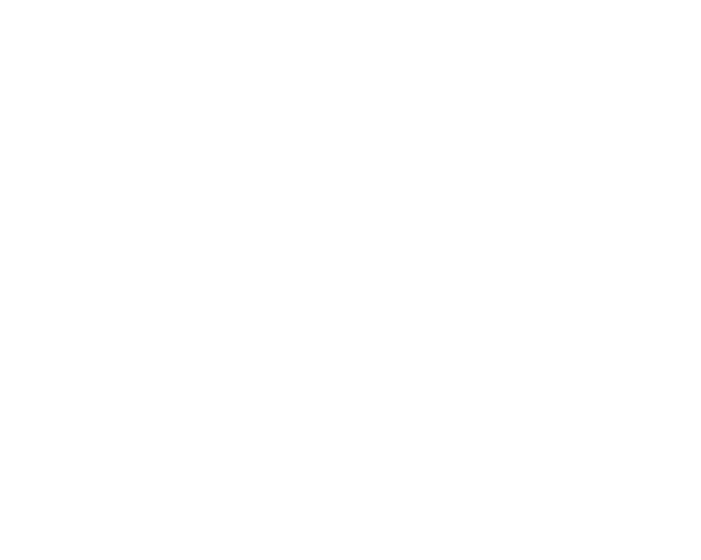
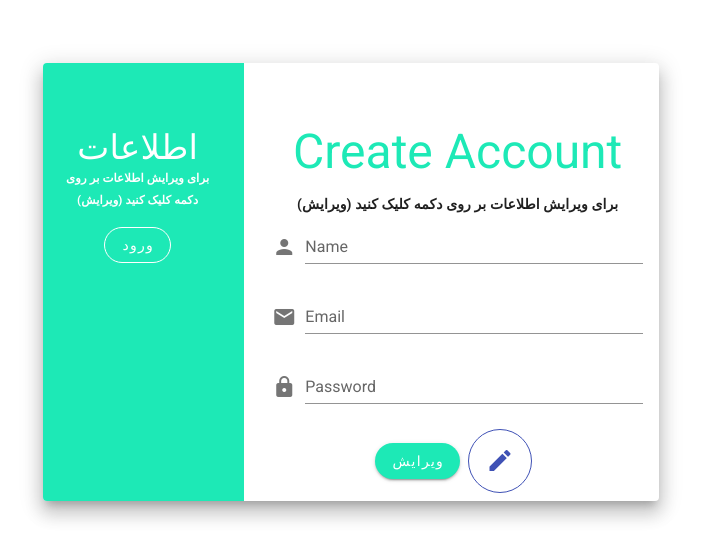
Before and after one commit to mitraKhm/vueLogin, a Vue app: page /#/profile in a window 1280 px wide. Shown: the part 118-678 px from the top of the page, without its empty margins (289-990 px from the left). Built offline with nearby package versions, Linux system fonts and the light colour scheme.

Commit message:
delete some element in profile page

```diff
--- a/src/router/Routes/routes.js
+++ b/src/router/Routes/routes.js
@@ -1,6 +1,6 @@
 import Home from "../../views/Home.vue"
 import Profile from '../../views/Profile.vue'
-
+import About from "../../views/About.vue"
 
 export const Routes = [
     {
@@ -11,7 +11,12 @@
     {
         path: '/profile',
         name: 'profile',
+        component: Profile
+    },
+    {
+        path: '/about',
+        name: 'about',
+        component: About
+    },
 
-        component: Profile
-    }
 ]
--- a/src/views/About.vue
+++ b/src/views/About.vue
@@ -1,5 +1,3 @@
 <template>
-  <div class="about">
-    <h1>This is an about page</h1>
-  </div>
+ <div>test </div>
 </template>
--- a/src/views/Profile.vue
+++ b/src/views/Profile.vue
@@ -1,37 +1,39 @@
 <template>
-  <v-window-item >
-      <h1></h1>
+  <v-app id="inspire">
+    <v-content>
+      <v-container class="fill-height " fluid>
+        <v-row justify="center">
+          <v-col cols="12" sm="6" md="6">
+            <v-card class="elevation-12 " justify="center">
+              <v-window>
+                <v-window-item>
+
                   <v-row class="fill-height">
                     <v-col cols="12" md="4" class="teal accent-3">
                       <v-card-text class="white--text mt-12">
-          <h1 class="text-center display-1">Welcome Back!</h1>
+                        <h1 class="text-center display-1">اطلاعات</h1>
                         <h5 class="text-center">
-            To Keep connected with us please login with your personnel info
+                         برای ویرایش اطلاعات بر روی دکمه  کلیک کنید
+                         (ویرایش)
                         </h5>
                       </v-card-text>
                       <div class="text-center">
-          <v-btn rounded outlined dark >Sign in</v-btn>
+                        <v-btn rounded outlined dark> ورود  </v-btn>
                       </div>
                     </v-col>
 
                     <v-col cols="12" md="8">
                       <v-card-text class="mt-12">
-          <h1 class="text-center display-2 teal--text text--accent-3">
+                        <h1
+                          class="text-center display-2 teal--text text--accent-3"
+                        >
                           Create Account
                         </h1>
-          <div class="text-center mt-4">
-            <v-btn class="mx-2" fab color="black" outlined>
-              <v-icon>fab fa-facebook-f</v-icon>
-            </v-btn>
 
-            <v-btn class="mx-2" fab color="black" outlined>
-              <v-icon>fab fa-google-plus-g</v-icon>
-            </v-btn>
-            <v-btn class="mx-2" fab color="black" outlined>
-              <v-icon>fab fa-linkedin-in</v-icon>
-            </v-btn>
-          </div>
-          <h4 class="text-center mt-4">Ensure your email for registration</h4>
+                        <h4 class="text-center mt-4">
+                           برای ویرایش اطلاعات بر روی دکمه  کلیک کنید
+                         (ویرایش)
+                        </h4>
                         <v-form>
                           <v-text-field
                             label="Name"
@@ -59,9 +61,27 @@
                         </v-form>
                       </v-card-text>
                       <div class="text-center mt-n5">
-          <v-btn rounded color="teal accent-3" dark>SIGN UP</v-btn>
+                        <v-btn rounded color="teal accent-3" dark
+                          >ویرایش</v-btn
+                        >
+                         <v-btn
+        class="ma-2"
+        outlined
+        large
+        fab
+        color="indigo"
+      >
+        <v-icon>mdi-pencil</v-icon>
+      </v-btn>
                       </div>
                     </v-col>
                   </v-row>
                 </v-window-item>
+              </v-window>
+            </v-card>
+          </v-col>
+        </v-row>
+      </v-container>
+    </v-content>
+  </v-app>
 </template>
```
Lines whose indentation alone changed are shown as unchanged.
